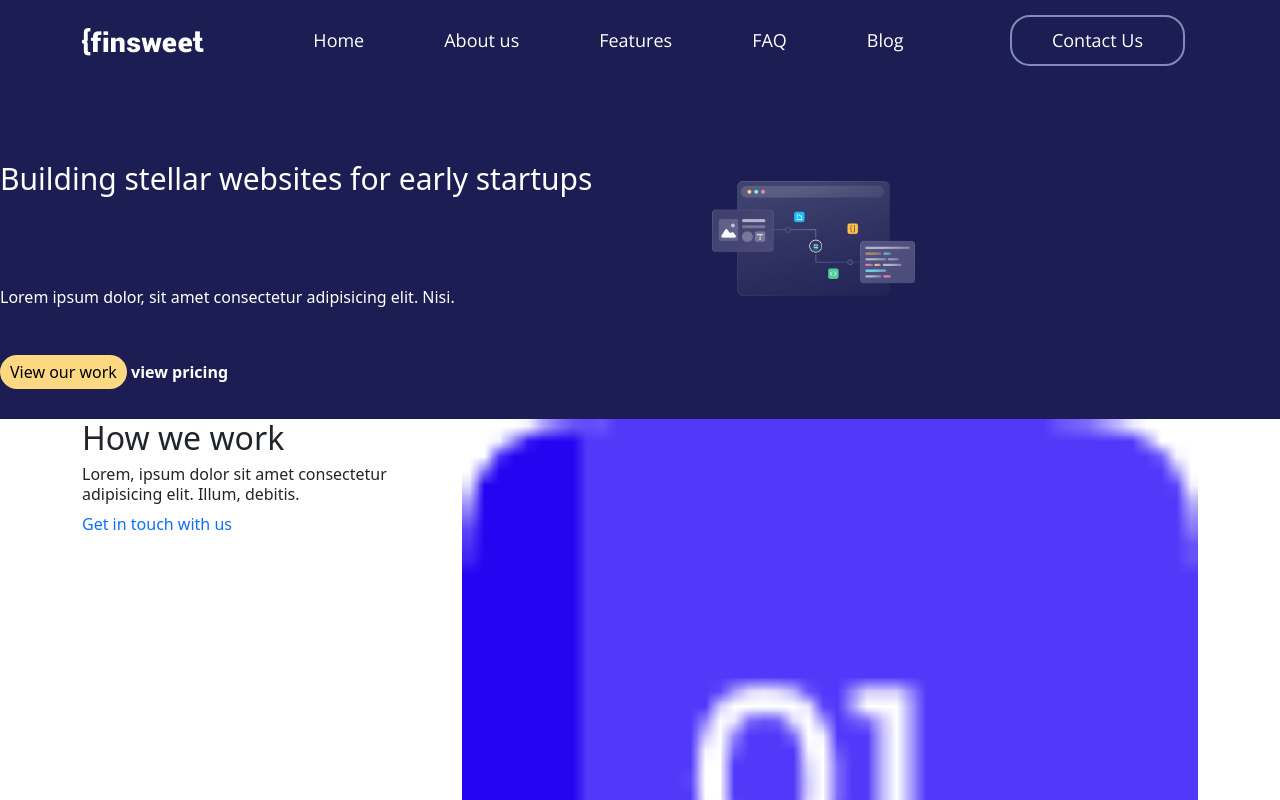
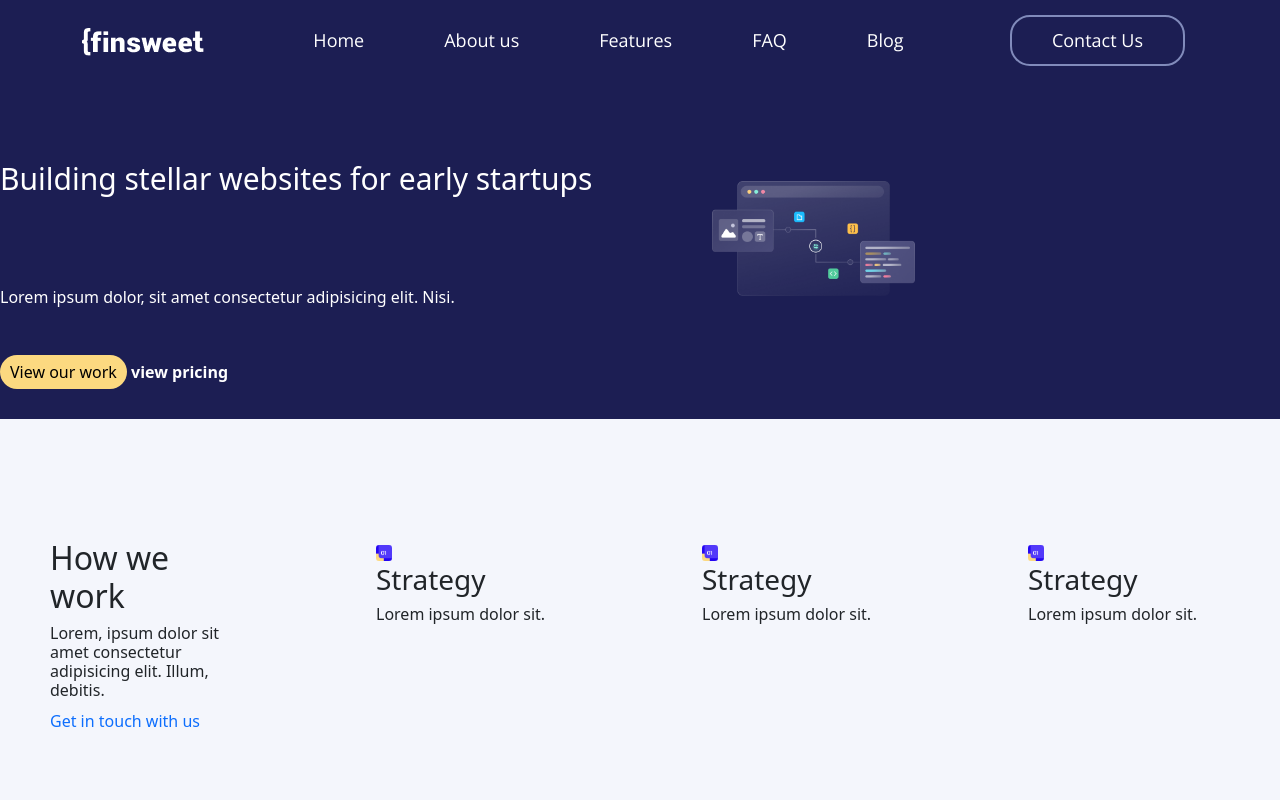
Before and after one commit to ablusur/r-building, a React (Vite) app: page / in a window 1280 px wide. Shown: the top 800 px of the page. Built offline with nearby package versions, Linux system fonts and the light colour scheme.

Commit message:
footer sec add

```diff
--- a/src/components/work/Works.jsx
+++ b/src/components/work/Works.jsx
@@ -4,28 +4,47 @@ import { Container, Row, Col } from 'react-bootstrap'
 import Pointer from "../../assets/pointer1.png"
 
 
+
 const Works = () => {
   return (
-    <Container>
-      <Row>
-        <Col lg={4}>
+    <Container-fluid>
+      <Row className='work_main'>
+        <Col lg={3}>
           <div className="work_test">
             <h2>How we work</h2>
             <h6>Lorem, ipsum dolor sit amet consectetur adipisicing elit. Illum, debitis.</h6>
             <a href="#">Get in touch with us</a>
           </div>
         </Col>
-        <Col lg={8}>
+        <Col lg={3}>
           <div className="about_item">
             <div className="a_icon">
               <img src={Pointer} alt="pointer" />
             </div>
             <h3>Strategy</h3>
-            <p>Lorem ipsum dolor sit.</p>
+            <h6>Lorem ipsum dolor sit.</h6>
+          </div>
+        </Col>
+        <Col lg={3}>
+          <div className="about_item">
+            <div className="a_icon">
+              <img src={Pointer} alt="pointer" />
+            </div>
+            <h3>Strategy</h3>
+            <h6>Lorem ipsum dolor sit.</h6>
+          </div>
+        </Col>
+        <Col lg={3}>
+          <div className="about_item">
+            <div className="a_icon">
+              <img src={Pointer} alt="pointer" />
+            </div>
+            <h3>Strategy</h3>
+            <h6>Lorem ipsum dolor sit.</h6>
           </div>
         </Col>
       </Row>
-    </Container>
+    </Container-fluid>
   )
 }
 
--- a/src/components/work/work.css
+++ b/src/components/work/work.css
@@ -0,0 +1,18 @@
+img {
+  width: 100%;
+  width: auto;
+}
+.a_icon img {
+  width: 8%;
+  height: auto;
+}
+.work_test {
+  padding: 20px 50px;
+}
+.work_main {
+  background: #f4f6fc;
+  padding: 100px 0;
+}
+.about_item {
+  padding: 20px 50px;
+}
```
Also changed, not shown: src/components/footer/Footer.jsx (added), src/components/footer/footer.css (added).
